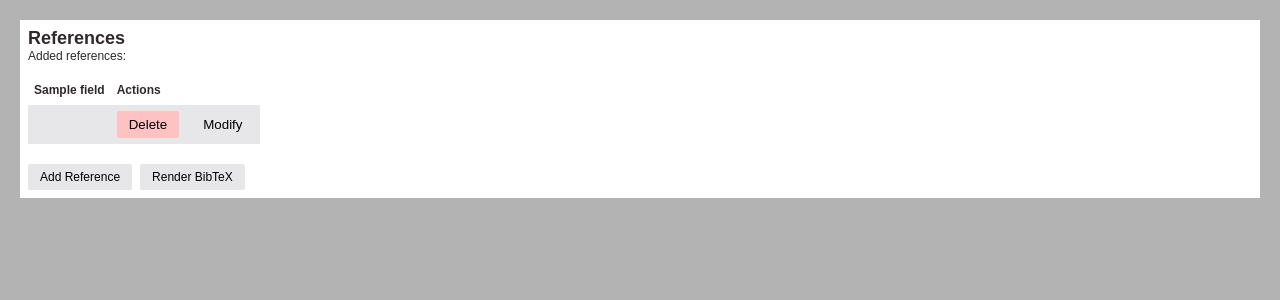
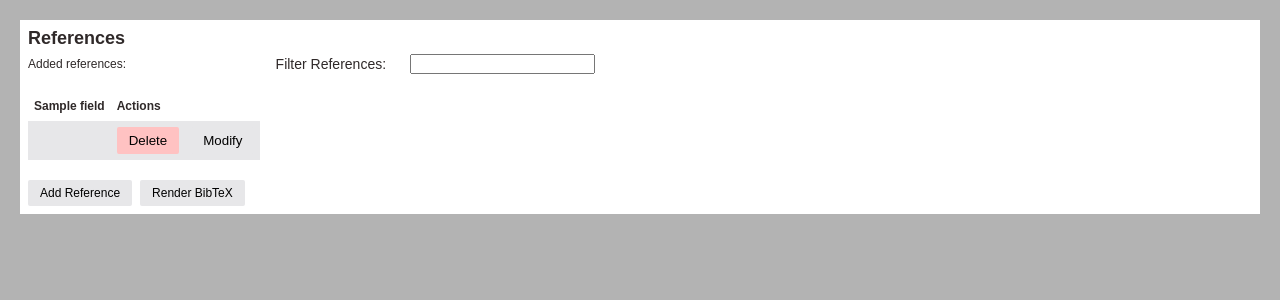
Before and after one commit to BorisBanchev/teamMagicians, a Flask app: template src/templates/index.html in a window 1280 px wide. Shown: the top 300 px of the page. Run offline with Flask 3, Linux system fonts and the light colour scheme; the template is opened without the code that fills it: most values are stand-ins (such as "Sample title", 1, 10 or a date in 2020).

Commit message:
User can filter references by searching function

```diff
--- a/src/static/styles.css
+++ b/src/static/styles.css
@@ -60,7 +60,7 @@
   font-size: 14px;
 }
 
-input[readonly]{
+input[readonly] {
   background-color: var(--readonly);
 }
 
@@ -69,6 +69,12 @@
   gap: 8px;
 }
 
+.header-container {
+  display: flex;
+  align-items: center;
+  justify-content: left;
+  gap: 8px;
+}
 .button {
   background-color: var(--invoice-bg);
   padding: 6px 12px;
--- a/src/templates/index.html
+++ b/src/templates/index.html
@@ -17,8 +17,17 @@
     </div>
 
     {% if references | length > 0 %}
-    <div class="row">
+    <div class="header-container">
       <p>Added references:</p>
+      <label style="padding-right: 8px" for="searchbox" class="search-label"
+        >Filter References:</label
+      >
+      <input
+        style="margin-left: 8px"
+        type="text"
+        id="searchbox"
+        oninput="filterTable()"
+      />
     </div>
 
     <div class="table-container">
@@ -35,16 +44,28 @@
           {% for reference in references %}
           <tr class="reference_row">
             {% for field in all_fields %}
-            <td><span class="td-content">{{ reference.fields.get(field, '') }}</span></td>
+            <td>
+              <span class="td-content"
+                >{{ reference.fields.get(field, '') }}</span
+              >
+            </td>
             {% endfor %}
             <td>
-              <form action="/delete_reference/{{ reference.reference_id }}" method="post" style="display: inline"
-                onsubmit="return confirmDeletion();">
+              <form
+                action="/delete_reference/{{ reference.reference_id }}"
+                method="post"
+                style="display: inline"
+                onsubmit="return confirmDeletion();"
+              >
                 <button type="submit" class="button delete">Delete</button>
               </form>
             </td>
             <td>
-              <form action="/modify_reference/{{ reference.reference_id }}" method="get" style="display: inline">
+              <form
+                action="/modify_reference/{{ reference.reference_id }}"
+                method="get"
+                style="display: inline"
+              >
                 <button type="submit" class="button">Modify</button>
               </form>
             </td>
@@ -152,4 +173,27 @@
     return confirm("Are you sure you want to delete this reference?");
   }
 </script>
+<script>
+  const filterTable = () => {
+    const searchBox = document.getElementById("searchbox");
+    const filter = searchBox.value.toLowerCase();
+    const table = document.getElementById("reference_table");
+    const rows = table.getElementsByTagName("tr");
+
+    for (let i = 1; i < rows.length; i++) {
+      const cells = rows[i].getElementsByTagName("td");
+      let match = false;
+      for (let j = 0; j < cells.length; j++) {
+        if (cells[j]) {
+          const cellText = cells[j].textContent || cells[j].innerText;
+          if (cellText.toLowerCase().includes(filter)) {
+            match = true;
+            break;
+          }
+        }
+      }
+      rows[i].style.display = match ? "" : "none";
+    }
+  };
+</script>
 {% endblock %}
```
